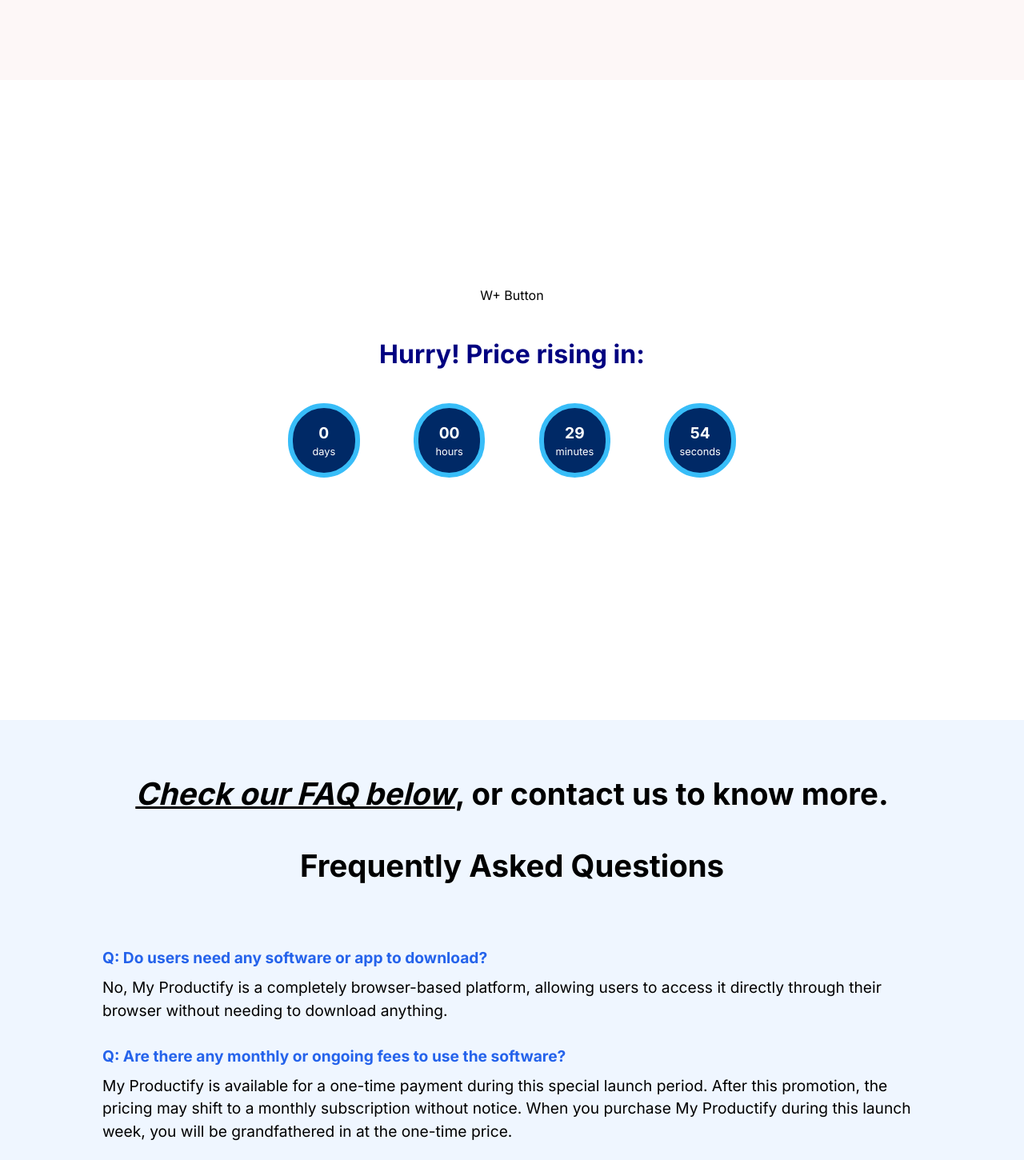
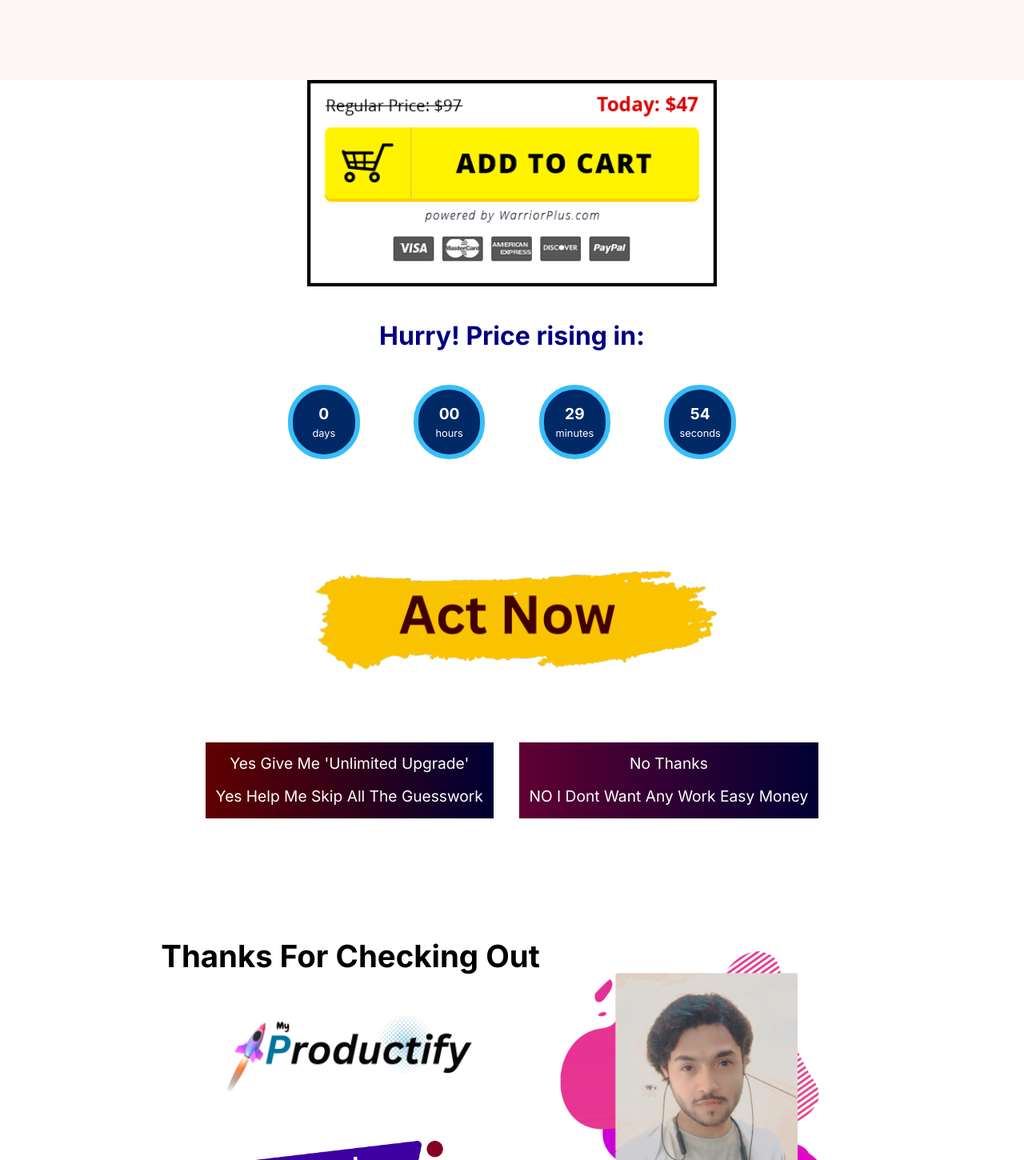
Before and after one commit to AaKuGu/myproductifySalespage, a Next.js app: page /oto4 in a window 1280 px wide. Shown: the part 7240-8690 px from the top of the page at 80% size. Built offline with nearby package versions, Linux system fonts and the light colour scheme.

Commit message:
unlimited , buy buttons, no link

```diff
--- a/components/salespage/oto3/Oto3.jsx
+++ b/components/salespage/oto3/Oto3.jsx
@@ -198,6 +198,7 @@
       </div>
       {/* <a href="https://warriorplus.com/o2/buy/g886gd/qbxt0y/xs673s"><img src="https://warriorplus.com/o2/btn/fn100011011/g886gd/qbxt0y/411494"></a> */}
       <FinalTwoButtons downsellComp={downsellComp} buttonsData={buttonsData} />
+
       <Faq data={faqData} />
       <MainFooter />
       {/* <SectionTwo /> */}
--- a/components/salespage/unlimited/FinalPaymentSection.jsx
+++ b/components/salespage/unlimited/FinalPaymentSection.jsx
@@ -1,12 +1,18 @@
 import React from "react";
 import PriceRising from "../frontend/PriceRising";
+import WSODownsellBuyButton from "../oto1/WSODownsellBuyButton";
+import WSOUpsellBuyButton from "../oto1/WSOBuyButton";
 
-const FinalPaymentSection = () => {
+const FinalPaymentSection = ({ downsellComp }) => {
   return (
     <div
       className={`${""} min-h-screen w-full flex items-center justify-center flex-col`}
     >
-      <div>W+ Button</div>
+      {/* <a href="https://warriorplus.com/o2/buy/g886gd/vl8vhr/f9988s"><img src="https://warriorplus.com/o2/btn/fn100011011/g886gd/vl8vhr/414103"></a> */}
+      {/* https://warriorplus.com/o/nothanks/vl8vhr */}
+
+      {/* <a href="https://warriorplus.com/o2/buy/g886gd/vb0pqq/wk196f"><img src="https://warriorplus.com/o2/btn/fn100011011/g886gd/vb0pqq/414105"></a> */}
+
       <PriceRising isWhiteBg={true} />
     </div>
   );
--- a/components/salespage/unlimited/ParentPage.jsx
+++ b/components/salespage/unlimited/ParentPage.jsx
@@ -11,6 +11,10 @@
 import { faqData } from "../oto2/Oto4";
 import Faq from "../frontend/Faq";
 import MainFooter from "../frontend/MainFooter";
+import FinalTwoButtons from "../oto1/FinalTwoButtons";
+import WSODownsellBuyButton from "../oto1/WSODownsellBuyButton";
+import WSOUpsellBuyButton from "../oto1/WSOBuyButton";
+import PriceRising from "../frontend/PriceRising";
 
 const ParentPage = ({ downsellComp }) => {
   const proUpgradeDownsellData = {
@@ -34,7 +38,34 @@
       <SectionFive />
       {/* <SectionSix /> */}
       <SectionSeven />
-      <FinalPaymentSection />
+      <div className={`${""} w-full h-auto flex items-center justify-center `}>
+        {downsellComp ? (
+          <WSODownsellBuyButton
+            linkUrl="https://warriorplus.com/o2/buy/g886gd/vb0pqq/wk196f"
+            imageLink="/buyButtons/proDownsell.png"
+          >
+            <img
+              src="https://warriorplus.com/o2/btn/fn100011011/g886gd/vb0pqq/414105"
+              className="hidden"
+            />
+          </WSODownsellBuyButton>
+        ) : (
+          <WSOUpsellBuyButton
+            linkUrl="https://warriorplus.com/o2/buy/g886gd/vl8vhr/f9988s"
+            imageLink="/buyButtons/unlimitedUpsell.png"
+          >
+            <img
+              src="https://warriorplus.com/o2/btn/fn100011011/g886gd/vl8vhr/414103"
+              className="hidden"
+            />
+          </WSOUpsellBuyButton>
+        )}
+      </div>
+      <PriceRising isWhiteBg={true} />
+
+      {/* <FinalPaymentSection /> */}
+      <FinalTwoButtons downsellComp={downsellComp} buttonsData={buttonsData} />
+
       <Faq data={faqData} />
       <MainFooter />
     </div>
@@ -42,3 +73,24 @@
 };
 
 export default ParentPage;
+
+const buttonsData = [
+  {
+    label: {
+      title: "Yes Give Me 'Unlimited Upgrade'",
+      subTitle: "Yes Help Me Skip All The Guesswork",
+    },
+    upsellLink: "#WSOUpsellBuyButton",
+    downsellLink: "#WSODownsellBuyButton",
+    color: "green",
+  },
+  {
+    label: {
+      title: "No Thanks",
+      subTitle: "NO I Dont Want Any Work Easy Money",
+    },
+    upsellLink: "https://warriorplus.com/o/nothanks/vl8vhr",
+    downsellLink: "https://warriorplus.com/o/nothanks/vb0pqq",
+    color: "red",
+  },
+];
```
Also changed, not shown: public/buyButtons/unlimitedDownsell.png (added), public/buyButtons/unlimitedUpsell.png (added).
